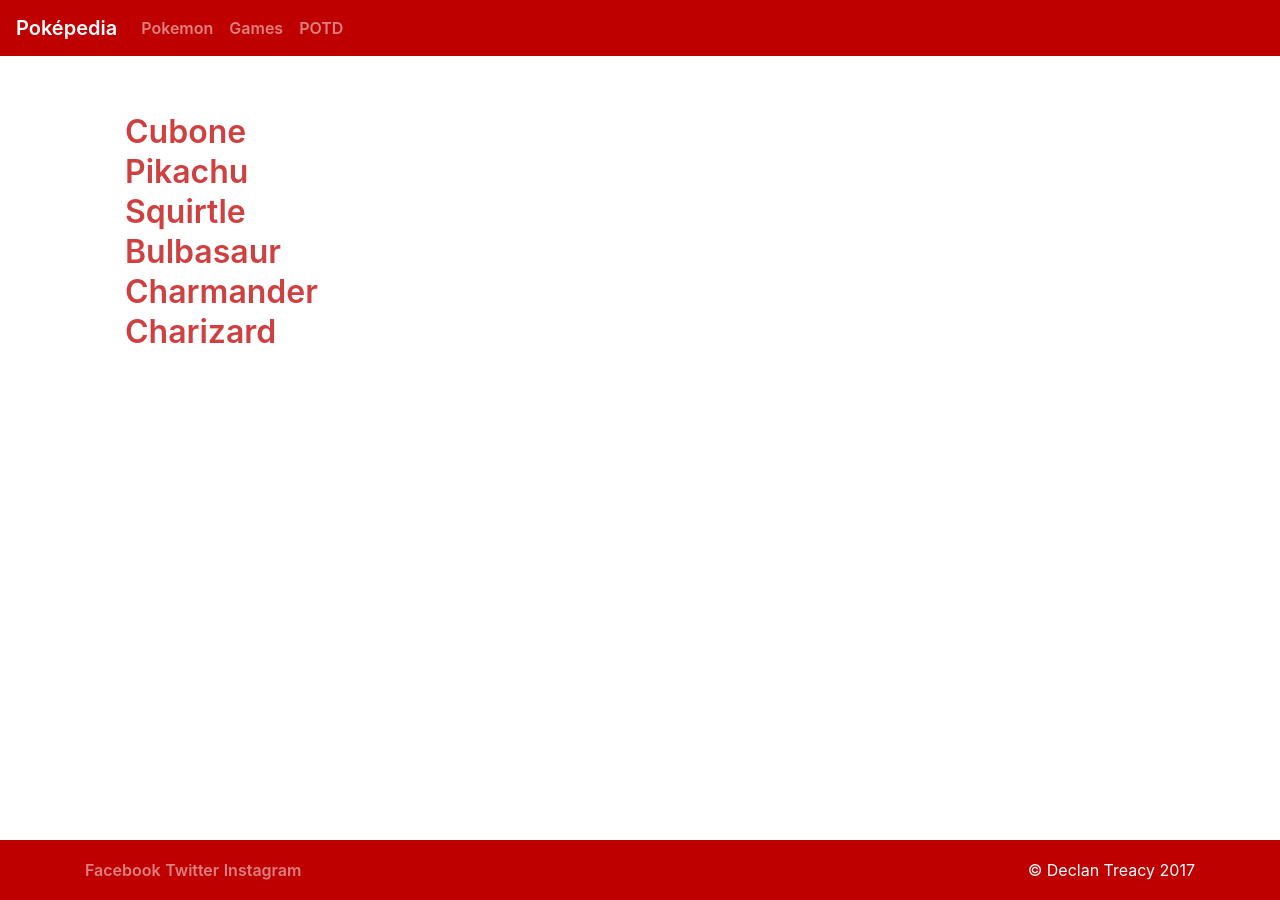
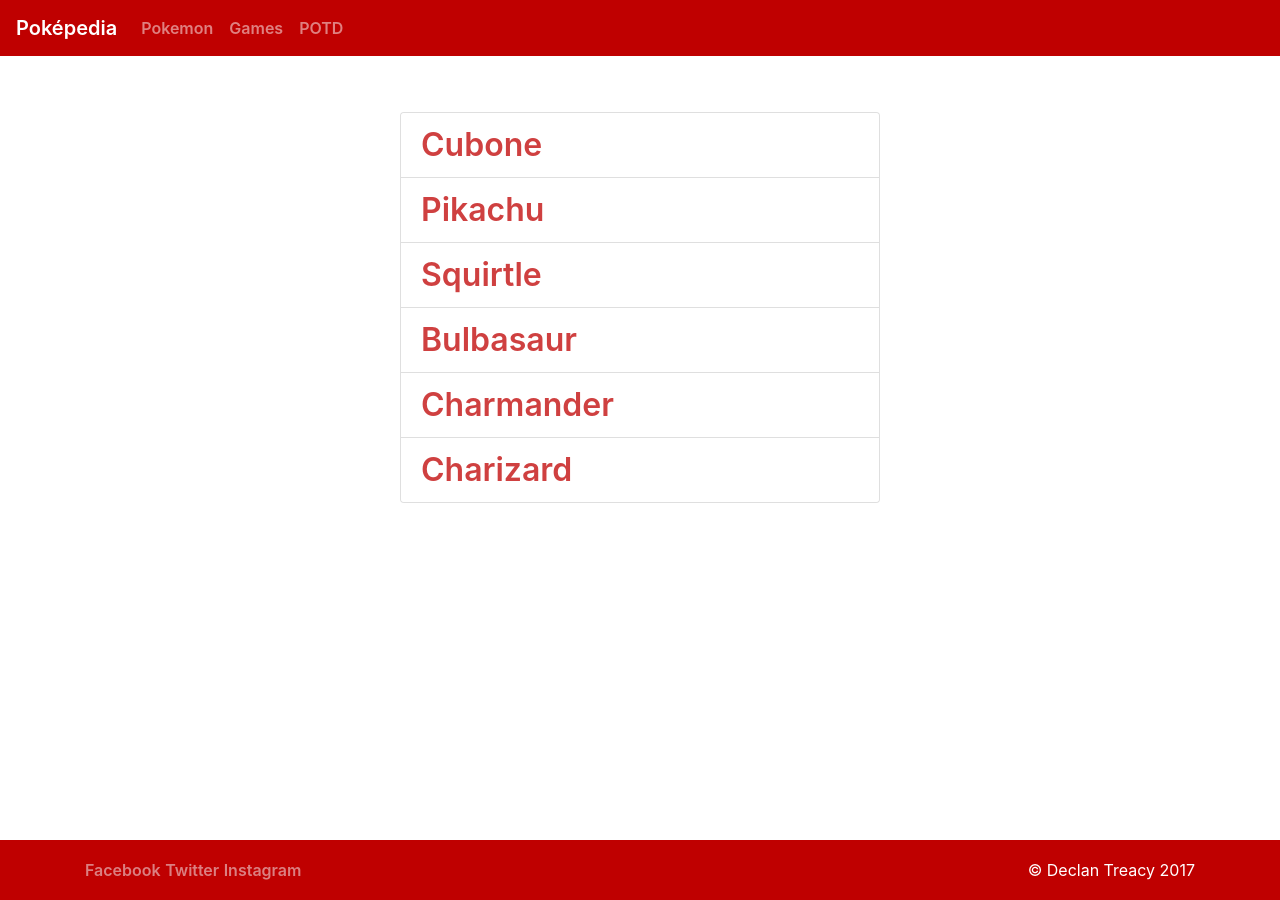
Before and after one commit to declantreacy/declantreacy.github.io, a Jekyll site: the page built from potd.html, in a window 1280 px wide. Built offline with Jekyll 4.4.1, drawn with Linux system fonts in a browser that asks for light colours; nearby versions of some CDN libraries.

Commit message:
Moved POTD list into Bootstrap card

```diff
--- a/potd.html
+++ b/potd.html
@@ -5,14 +5,12 @@ layout: page
 categories: jekyll update
 ---
 
-<div class="row potd">
-    <div class="col-4">
-        <ul>
-            {% for post in site.posts %}
-            <li>
-                <a href="{{ post.url }}">{{ post.title }}</a>
-            </li>
-            {% endfor %}
-        </ul>
-    </div>
+<div class="card mx-auto potd" style="max-width: 30rem;">
+    <ul class="list-group list-group-flush">
+         {% for post in site.posts %}
+        <li class="list-group-item">
+            <a href="{{ post.url }}">{{ post.title }}</a>
+        </li>
+         {% endfor %}
+    </ul>
 </div>
```
